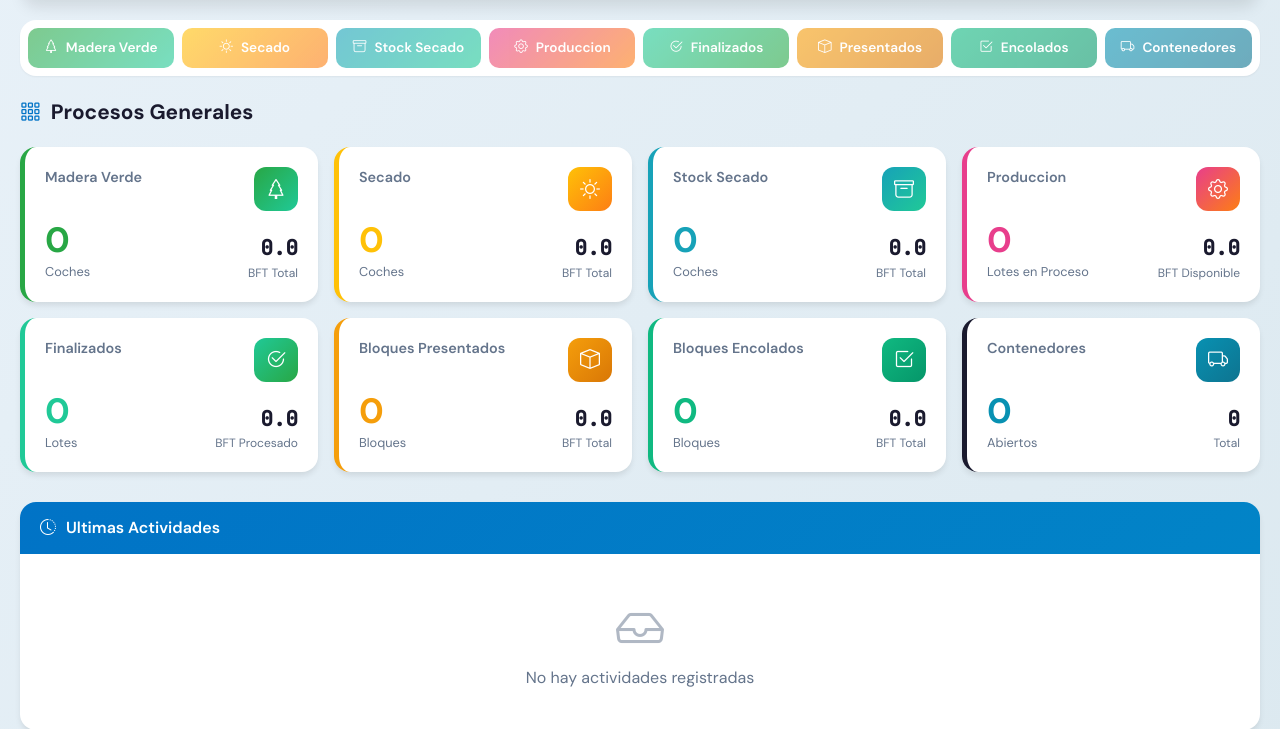
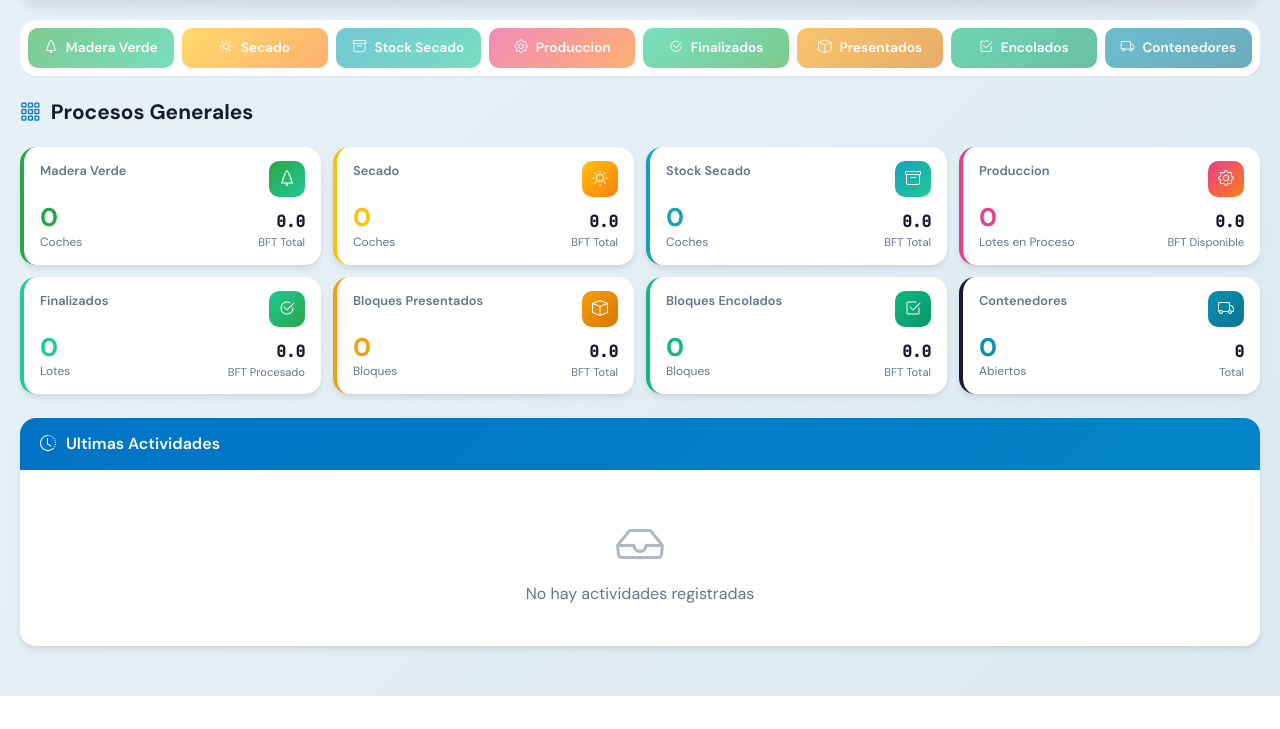
Before and after one commit to nicolasalejandro543-byte/inventario-qr, a Flask app: page / in a window 1280 px wide. Shown: the part 110-839 px from the top of the page. After the commit the page ends 806 px from the top, so only its background shows below. Run offline with Flask 3, Linux system fonts and the light colour scheme.

Commit message:
Reducir tamaño de tarjetas en Procesos Generales

```diff
--- a/templates/dashboard.html
+++ b/templates/dashboard.html
@@ -52,21 +52,22 @@
     .stats-grid {
         display: grid;
         grid-template-columns: repeat(4, 1fr);
-        gap: 16px;
-        margin-bottom: 30px;
+        gap: 12px;
+        margin-bottom: 24px;
     }
 
     .stat-card {
         background: white;
         border-radius: var(--radius-lg);
-        padding: 20px;
+        padding: 14px 16px;
         box-shadow: var(--shadow-md);
         cursor: pointer;
         transition: all 0.3s ease;
-        border-left: 5px solid;
+        border-left: 4px solid;
         text-decoration: none;
         color: inherit;
         display: block;
+        min-height: 90px;
     }
 
     .stat-card:hover {
@@ -86,23 +87,23 @@
         display: flex;
         justify-content: space-between;
         align-items: flex-start;
-        margin-bottom: 12px;
+        margin-bottom: 8px;
     }
 
     .stat-title {
-        font-size: 0.9rem;
+        font-size: 0.8rem;
         font-weight: 600;
         color: var(--color-text-muted);
     }
 
     .stat-icon {
-        width: 44px;
-        height: 44px;
-        border-radius: 12px;
+        width: 36px;
+        height: 36px;
+        border-radius: 10px;
         display: flex;
         align-items: center;
         justify-content: center;
-        font-size: 20px;
+        font-size: 16px;
         color: white;
     }
 
@@ -122,7 +123,7 @@
     }
 
     .stat-value {
-        font-size: 2.2rem;
+        font-size: 1.6rem;
         font-weight: 700;
         line-height: 1;
     }
@@ -141,20 +142,20 @@
     }
 
     .stat-bft-value {
-        font-size: 1.3rem;
+        font-size: 1rem;
         font-weight: 700;
         font-family: 'JetBrains Mono', monospace;
     }
 
     .stat-bft-label {
-        font-size: 0.75rem;
+        font-size: 0.7rem;
         color: var(--color-text-muted);
     }
 
     .stat-label {
-        font-size: 0.8rem;
+        font-size: 0.75rem;
         color: var(--color-text-muted);
-        margin-top: 4px;
+        margin-top: 2px;
     }
 
     /* Movimientos */
```
